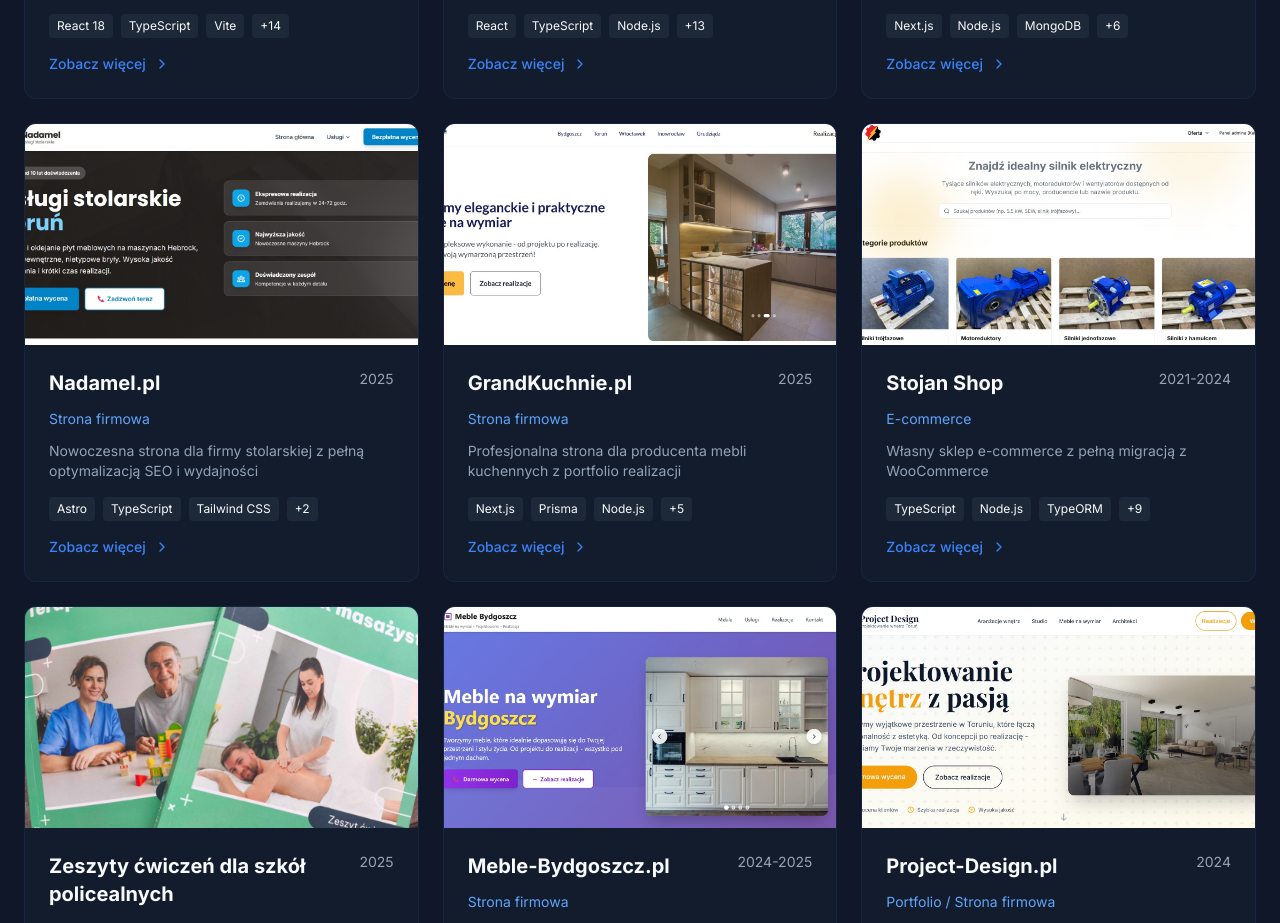
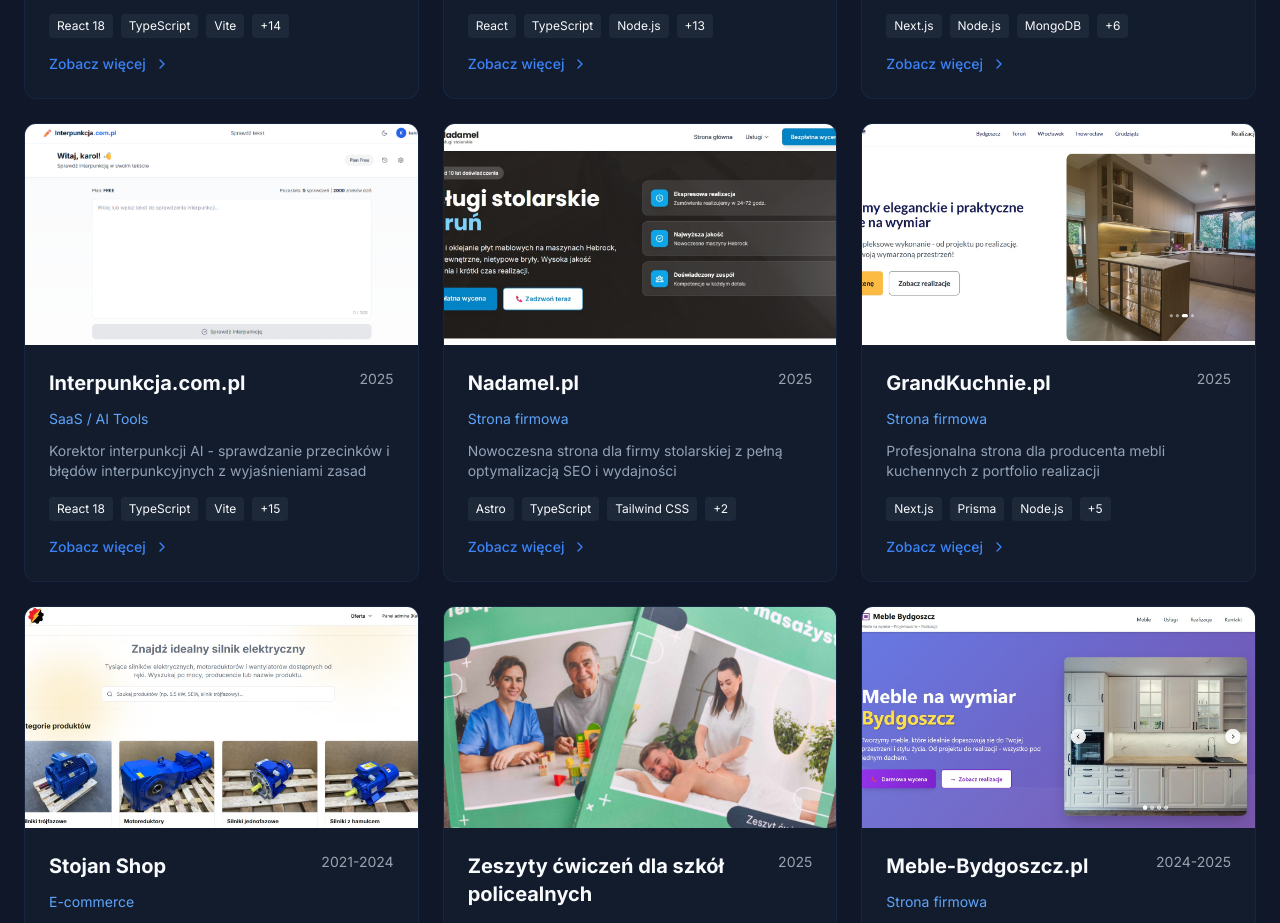
Before and after one commit to LeszczynskiKarol/karol-leszczynski-portfolio, a Next.js app: page / in a window 1280 px wide. Shown: the part 2600-3523 px from the top of the page. Built offline with nearby package versions, Linux system fonts and the light colour scheme.

Commit message:
dodano wpis w portfolio dla interpunkcja.com.pl

```diff
--- a/src/components/sections/projects.tsx
+++ b/src/components/sections/projects.tsx
@@ -144,6 +144,61 @@ const projects = [
   },
   {
     id: 4,
+    title: "Interpunkcja.com.pl",
+    category: "SaaS / AI Tools",
+    description:
+      "Korektor interpunkcji AI - sprawdzanie przecinków i błędów interpunkcyjnych z wyjaśnieniami zasad",
+    fullDescription:
+      "Profesjonalna platforma SaaS do sprawdzania interpunkcji w tekstach polskich wykorzystująca sztuczną inteligencję Claude. System analizuje tekst, wykrywa brakujące przecinki i inne błędy interpunkcyjne, a następnie wyjaśnia zastosowane zasady polskiej pisowni. Każda poprawka zawiera odniesienie do konkretnej reguły interpunkcyjnej, dzięki czemu użytkownik uczy się na bieżąco. Platforma oferuje trzy plany: FREE (5 sprawdzeń dziennie, do 500 znaków), Premium (29 zł/mies, 100 sprawdzeń, do 10 000 znaków) oraz unikalny plan Lifetime za 299 zł - jednorazowa opłata za dożywotni dostęp. System zawiera również rozbudowaną bazę wiedzy z artykułami o zasadach polskiej interpunkcji (przecinek przed że, który, gdy itp.). Zabezpieczenia: reCAPTCHA v3, JWT auth, Google OAuth (przygotowane). Płatności przez Stripe z obsługą polskich metod płatności.",
+    image: "/projects/interpunkcja.jpg",
+    technologies: [
+      "React 18",
+      "TypeScript",
+      "Vite",
+      "Fastify",
+      "Prisma ORM",
+      "PostgreSQL",
+      "Anthropic Claude AI",
+      "Stripe",
+      "AWS EC2",
+      "AWS S3",
+      "AWS SES",
+      "Zustand",
+      "TanStack Query",
+      "Zod",
+      "TailwindCSS",
+      "reCAPTCHA v3",
+      "JWT Authentication",
+      "Google OAuth 2.0",
+    ],
+    features: [
+      "Sprawdzanie interpunkcji przez AI Claude",
+      "Wyjaśnienia każdej poprawki z regułą",
+      "Analiza tekstu w 3 sekundy",
+      "Plan Lifetime 299 zł (dożywotni dostęp)",
+      "Plany: FREE, Premium (29 zł/mies), Lifetime",
+      "Do 10 000 znaków na sprawdzenie (Premium)",
+      "Baza wiedzy o polskiej interpunkcji",
+      "Artykuły: przecinek przed że, który, gdy",
+      "Dark/light mode z persystencją",
+      "JWT authentication + Google OAuth",
+      "reCAPTCHA v3 protection",
+      "Stripe payments (Przelewy24, BLIK)",
+      "Responsywny design mobile-first",
+      "Panel użytkownika z historią",
+      "SEO-optimized z meta tagami",
+      "Email notifications przez AWS SES",
+    ],
+    link: "https://interpunkcja.com.pl",
+    year: "2025",
+    stats: {
+      accuracy: "99%",
+      speed: "3 sek",
+      lifetime: "299 zł",
+    },
+  },
+  {
+    id: 5,
     title: "Nadamel.pl",
     category: "Strona firmowa",
     description:
@@ -183,7 +238,7 @@ const projects = [
     },
   },
   {
-    id: 5,
+    id: 6,
     title: "GrandKuchnie.pl",
     category: "Strona firmowa",
     description:
@@ -217,7 +272,7 @@ const projects = [
     year: "2025",
   },
   {
-    id: 6,
+    id: 7,
     title: "Stojan Shop",
     category: "E-commerce",
     description: "Własny sklep e-commerce z pełną migracją z WooCommerce",
@@ -255,7 +310,7 @@ const projects = [
     year: "2021-2024",
   },
   {
-    id: 7,
+    id: 8,
     title: "Zeszyty ćwiczeń dla szkół policealnych",
     category: "Publishing / EdTech",
     description:
@@ -285,7 +340,7 @@ const projects = [
     },
   },
   {
-    id: 8,
+    id: 9,
     title: "Meble-Bydgoszcz.pl",
     category: "Strona firmowa",
     description:
@@ -320,7 +375,7 @@ const projects = [
     year: "2024-2025",
   },
   {
-    id: 9,
+    id: 10,
     title: "Project-Design.pl",
     category: "Portfolio / Strona firmowa",
     description:
@@ -361,7 +416,7 @@ const projects = [
     },
   },
   {
-    id: 10,
+    id: 11,
     title: "eCopywriting.pl",
     category: "SaaS / Content",
     description:
@@ -399,7 +454,7 @@ const projects = [
     year: "2024",
   },
   {
-    id: 11,
+    id: 12,
     title: "MagisterkaOnline.com.pl",
     category: "Content / EdTech",
     description:
@@ -437,7 +492,7 @@ const projects = [
     },
   },
   {
-    id: 12,
+    id: 13,
     title: "By-Interior.pl",
     category: "Portfolio / Strona firmowa",
     description:
@@ -476,7 +531,7 @@ const projects = [
     },
   },
   {
-    id: 13,
+    id: 14,
     title: "TorWeb.pl",
     category: "Strona firmowa / Agencja",
     description:
```
Also changed, not shown: public/projects/interpunkcja.jpg (added).
